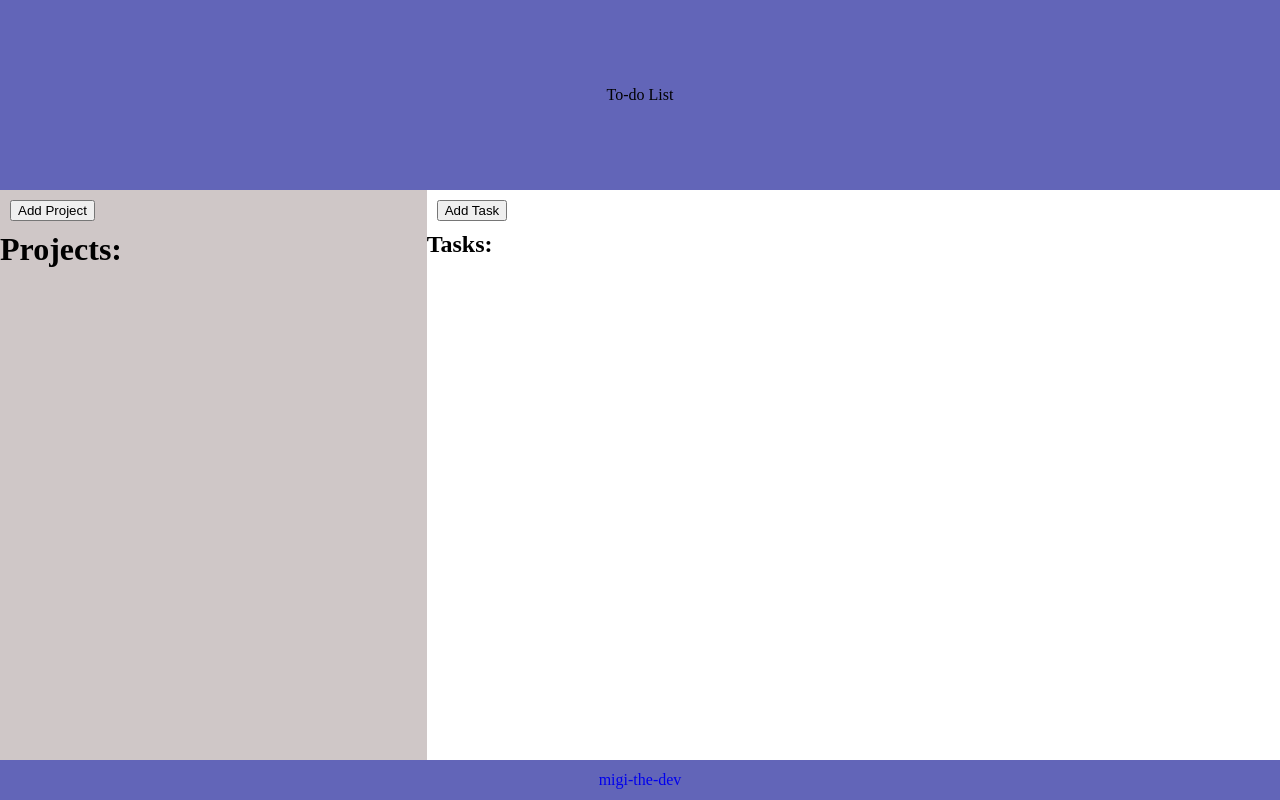
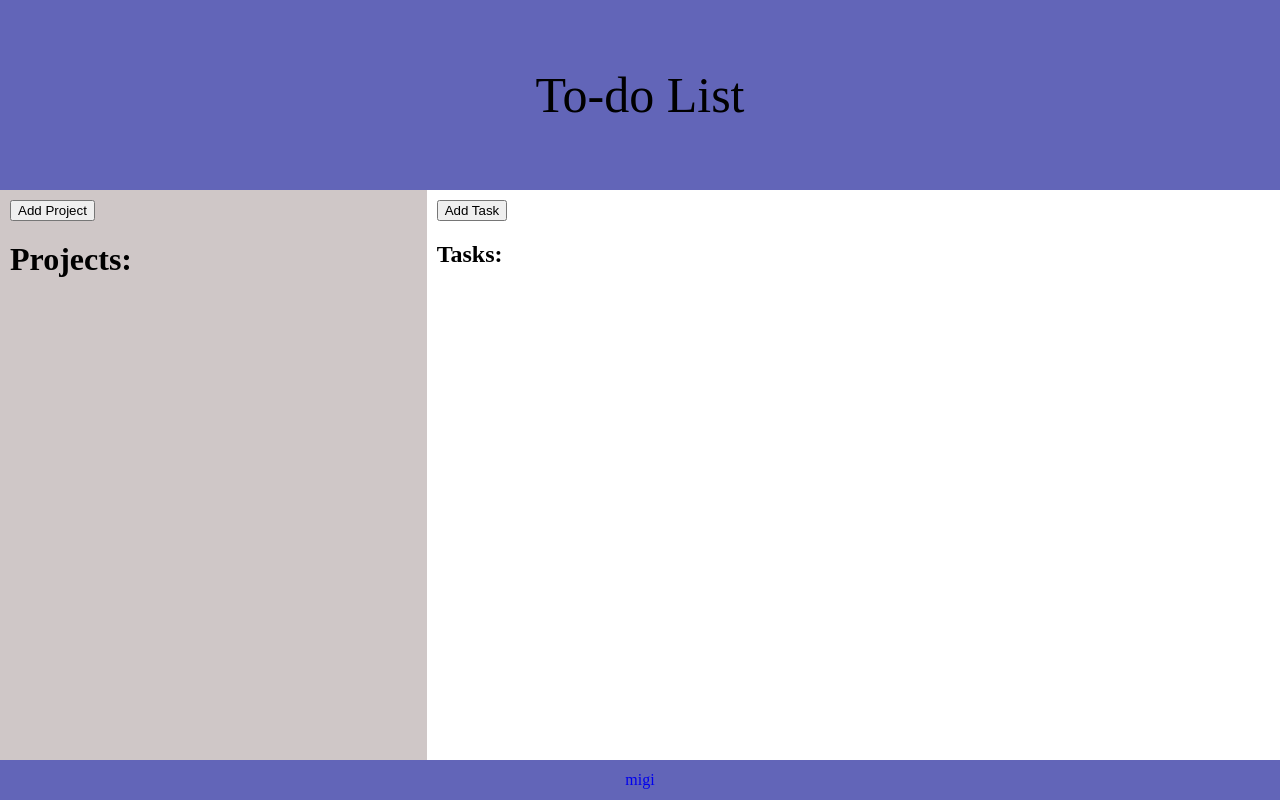
Before and after one commit to mallushi/Todo-List, a website built with webpack: page dist/index.html in a window 1280 px wide. Built offline with nearby package versions, Linux system fonts and the light colour scheme.

```diff
--- a/dist/index.html
+++ b/dist/index.html
@@ -6,13 +6,13 @@
     <script defer src="main.js"></script></head>
     <body>
         <header>
-            <div>
+            <div class="title">
                 To-do List
             </div>
         </header>
         <sidebar>
             <button id="add_project">Add Project</button>
-            <h1>Projects:</h1>
+            <h1 class="h1_add_project">Projects:</h1>
             <div id="project_display"></div>
             <dialog id="project_dialog">
                 <form id="project_form">
@@ -28,7 +28,7 @@
         <section>
             <div>
                 <button id="add_task">Add Task</button>
-                <h1>Tasks:</h1>
+                <h1 class="h1_add_task">Tasks:</h1>
             </div>
             <div id="task_display"></div>
             <dialog id="task_dialog">
@@ -68,7 +68,7 @@
         </section>
         <footer>
             <div>
-                <a href="https://github.com/mallushi">migi-the-dev</a>
+                <a href="https://github.com/mallushi">migi</a>
             </div>
         </footer>
     </body>
```
Also changed, not shown: dist/main.js (+2 -2 lines).
